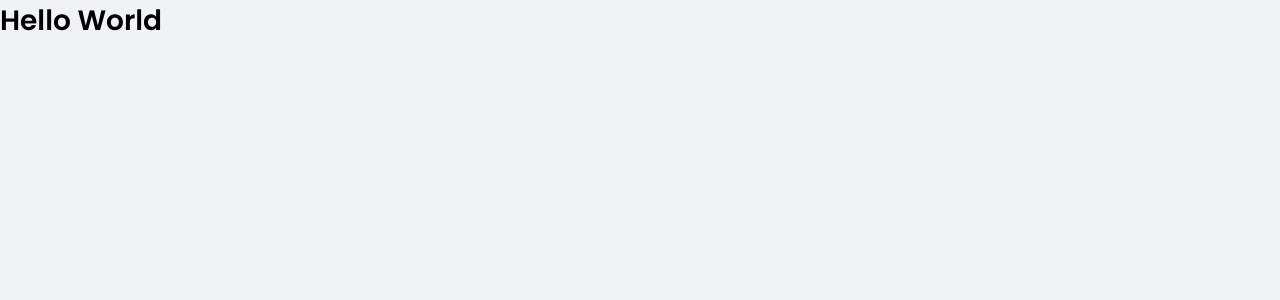
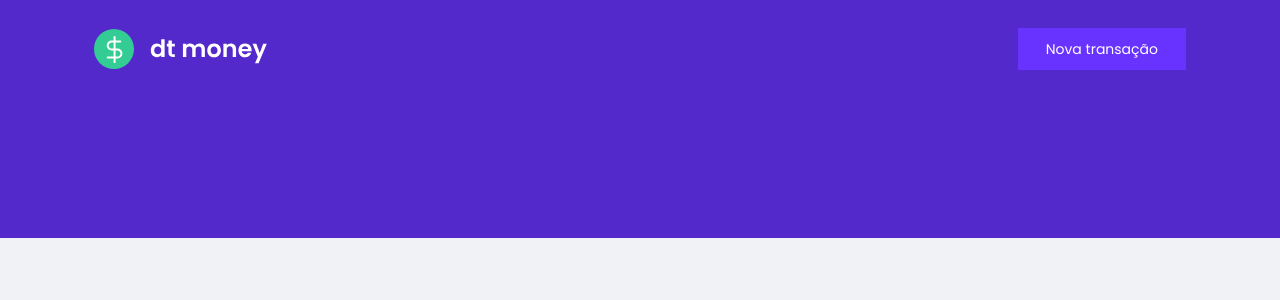
Before and after one commit to WD-GabrielKenji/IgniteReactJs-Dtmoney, a React (Create React App) app: page / in a window 1280 px wide. Shown: the top 300 px of the page. Built offline with nearby package versions, Linux system fonts and the light colour scheme.

Commit message:
Feat: Componente Header

```diff
--- a/src/App.tsx
+++ b/src/App.tsx
@@ -1,10 +1,11 @@
+import { Header } from "./components/Header/indeex";
 import { GlobalStyle } from "./styles/global";
 
 export function App(){
     return (
-        <div className="App">
-            <h1>Hello World</h1>
+        <>
+            <Header />
             <GlobalStyle />
-        </div>
+        </>
     );
 }
--- /dev/null
+++ b/src/components/Header/indeex.tsx
@@ -0,0 +1,15 @@
+import logoImg from '../../assets/logo.svg';
+import { Container, Content } from './styles';
+
+export function Header(){
+    return (
+       <Container>
+           <Content>
+            <img src={logoImg} alt="dt money" />
+            <button type="button">
+                Nova transação
+            </button>
+           </Content>
+       </Container>
+    )
+}
--- /dev/null
+++ b/src/components/Header/styles.ts
@@ -0,0 +1,31 @@
+import styled from 'styled-components';
+
+export const Container = styled.header`
+    background: var(--blue);
+`;
+
+export const Content = styled.div`
+    max-width: 1120px;
+    margin: 0 auto;
+
+    padding: 2rem 1rem 12rem;
+    display: flex;
+    align-items: center;
+    justify-content: space-between;
+
+    button {
+        font-size: 1rem;
+        color: #FFF;
+        background: var(--blue-light);
+        border: 0;
+        padding: 0 2rem;
+        border-radius: 0,25rem;
+        height: 3rem;
+
+        transition: filter 0.2s;
+
+        &:hover{
+            filter: brightness(0.9);
+        }
+    }
+`;
```
